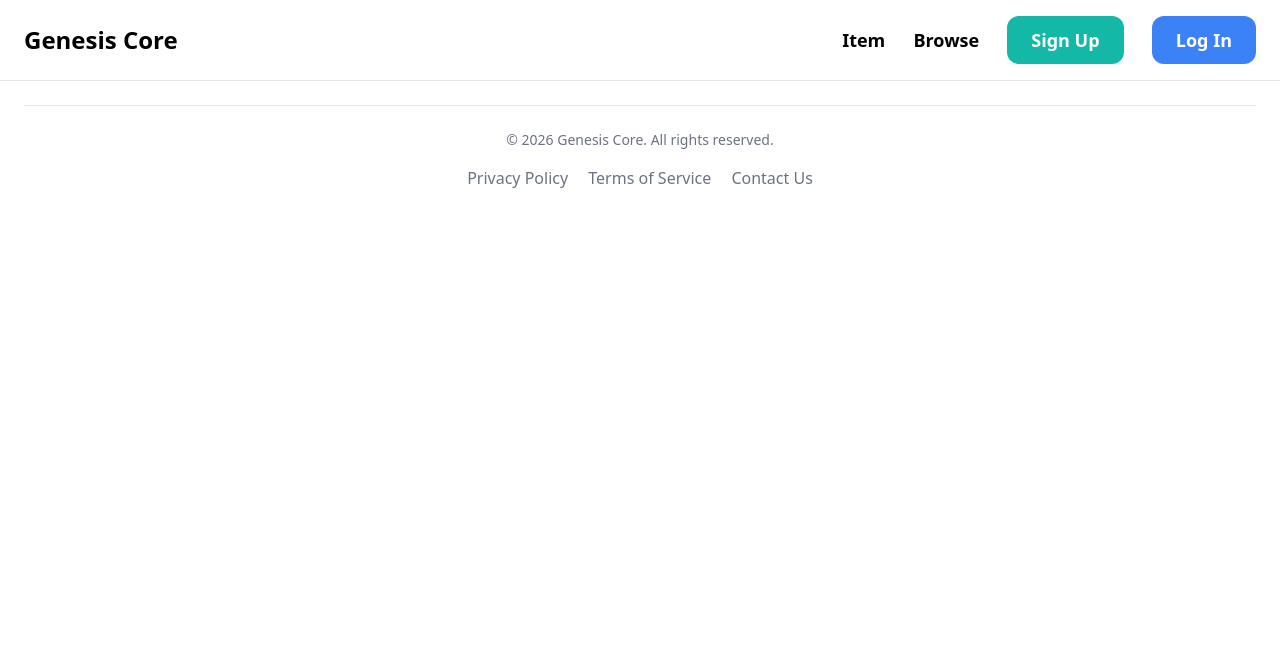
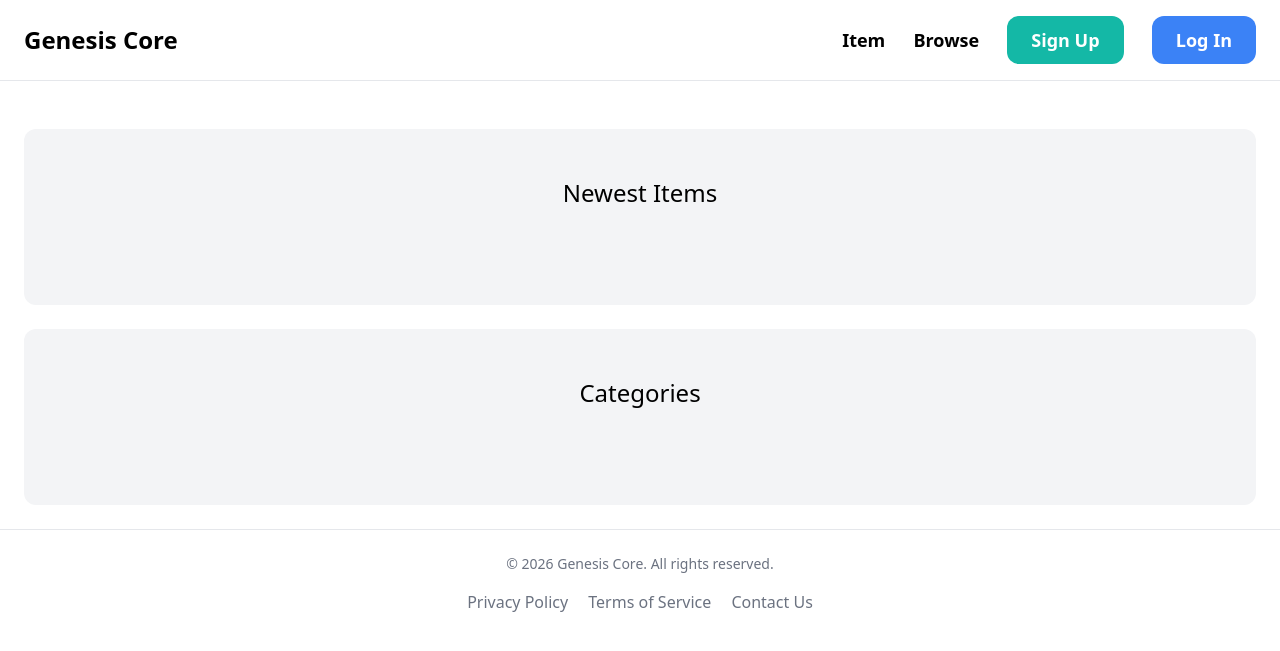
Before and after one commit to Fayadkhan8911/django-project-genesis, a Django app: page / in a window 1280 px wide. Shown: the top 651 px of the page. Run offline with Django 5.2, Linux system fonts and the light colour scheme; data that the repository does not hold is empty; some libraries are stand-ins or nearby versions.

Commit message:
core->inbox.html[dev]: category & item dev.

```diff
--- a/config/urls.py
+++ b/config/urls.py
@@ -18,6 +18,8 @@ from django.contrib import admin
 from django.urls import path,include
 import core
 from core.views import index
+from django.conf import settings
+from django.conf.urls.static import static
 
 urlpatterns = [
 
@@ -29,4 +31,4 @@ urlpatterns = [
     # path('', include('core.urls')),
 
 
-]
+] +static(settings.MEDIA_URL, document_root=settings.MEDIA_ROOT) ## this is to serve media files during development, it will serve media files from the MEDIA_URL and MEDIA_ROOT defined in the settings.py file
--- a/core/templates/core/index.html
+++ b/core/templates/core/index.html
@@ -3,7 +3,40 @@
 {% block title %}Genesis Core - Homepage{% endblock title %}
 
 {% block content %}
-<div>
+<div class ="mt-6 px-6 py-12 bg-gray-100 rounded-xl">
+    <h2 class = "mb-12 text-2xl text-center">Newest Items</h2>
+    <div class=" grid grid-cols-3 gap-3">
+    {% for item in items %}
+    <div>
+        <a href="#">
+            <div>
+                <img src="{{item.image.url}}" class="rounded-t-xl">
+            </div>
+            <div class="p-6 bg-white rounded-b-xl">
+                <h2 class=" text-2xl">{{item.name}}</h2>
+                <p class=" text-gray-500">Price:{{item.price}}</p>
+            </div>
+        </a>
+    </div>
+    {% endfor %}
+    </div>
+</div>
+<div class ="mt-6 px-6 py-12 bg-gray-100 rounded-xl">
+    <h2 class = "mb-12 text-2xl text-center">Categories</h2>
+    <div class=" grid grid-cols-3 gap-3">
+        {% for category in categories %}
+    <div>
+        <a href="#">
+            <div class="p-6 bg-white rounded-b-xl">
+                <h2 class=" text-2xl">{{category.name}}</h2>
+                <p class=" text-gray-500">{{ category.items.count }} Items</p>
+            </div>
+        </a>
+    </div>
+
+        {% endfor %}
+</div>
+</div>
 
 
 {% endblock content %}
--- a/item/models.py
+++ b/item/models.py
@@ -25,7 +25,7 @@ class item(models.Model):
     ## this is to upload the image of the item and store it in the 'item_images' folder in the media folder
     image= models.ImageField(upload_to='item_images/',blank=True, null=True)
     ## this is to create a foreign key relationship with the category model and delete the item if the category is deleted
-    category = models.ForeignKey(category, on_delete=models.CASCADE)
+    category = models.ForeignKey(category,related_name="items" ,on_delete=models.CASCADE)
     ## this is to store the status of the item whether it is sold or not, default is False
     is_sold = models.BooleanField(default=False)
     ## this is to store the date and time when the item is created, it will be automatically set to the current date and time when the item is created
```
